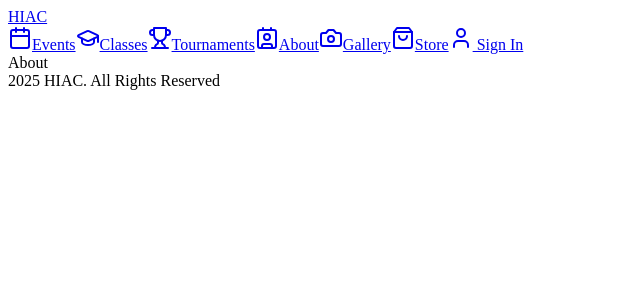
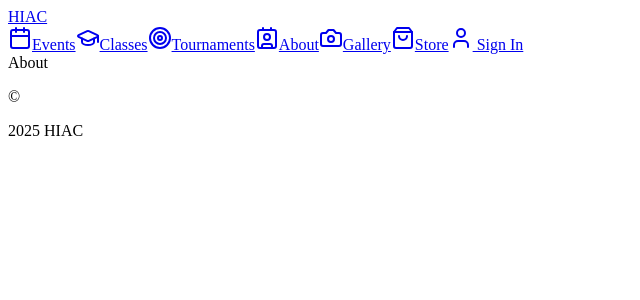
Before and after one commit to rtanimo/HIAC-Website, a Next.js app in the folder hiarchery/: page /about in a window 1280 px wide. Shown: the top 300 px of the page, without its empty margins (0-640 px from the left). Built offline with nearby package versions, Linux system fonts and the light colour scheme; no server answers.

Commit message:
updated endpoints and footer

```diff
--- a/hiarchery/app/(root)/page.tsx
+++ b/hiarchery/app/(root)/page.tsx
@@ -1,7 +1,7 @@
-const delay = (ms) => new Promise((resolve) => setTimeout(resolve, ms));
+// const delay = (ms) => new Promise((resolve) => setTimeout(resolve, ms));
 
 const Homepage = async () => {
-  await delay(2000);
+  // await delay(2000);
   return <>hiarchery</>;
 };
 
--- a/hiarchery/components/footer.tsx
+++ b/hiarchery/components/footer.tsx
@@ -6,7 +6,8 @@ const Footer = () => {
   return (
     <footer className="border-t">
       <div className="p-5 flex-center">
-        {currentYear} {APP_NAME}. All Rights Reserved
+        <p>&copy;</p>
+        {currentYear} {APP_NAME}
       </div>
     </footer>
   );
--- a/hiarchery/components/shared/header/index.tsx
+++ b/hiarchery/components/shared/header/index.tsx
@@ -1,15 +1,14 @@
 import {
   UserIcon,
   ShoppingBag,
-  Trophy,
   Camera,
   Calendar,
   GraduationCap,
   Contact,
+  Target,
 } from "lucide-react";
 import { Button } from "@/components/ui/button";
 import Link from "next/link";
-import { APP_NAME } from "@/lib/constants";
 
 const Header = () => {
   return (
@@ -17,12 +16,12 @@ const Header = () => {
       <div className="wrapper flex-between">
         <div className="flex-start">
           <Link href="/" className="flex-start">
-            <span className="font-bold text-2xl">{APP_NAME}</span>
+            <span className="font-bold text-2xl">HIAC</span>
           </Link>
         </div>
         <div className="space-x-2">
           <Button asChild variant="ghost">
-            <Link href="/events">
+            <Link href="/news">
               <Calendar />
               Events
             </Link>
@@ -35,7 +34,7 @@ const Header = () => {
           </Button>
           <Button asChild variant="ghost">
             <Link href="/tournaments">
-              <Trophy />
+              <Target />
               Tournaments
             </Link>
           </Button>
```
Also changed, not shown: hiarchery/app/(root)/news/page.tsx (renamed from hiarchery/app/(root)/events/page.tsx).
